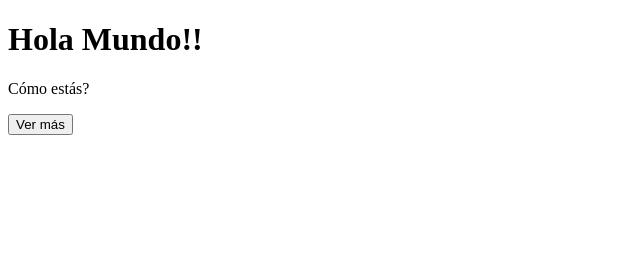
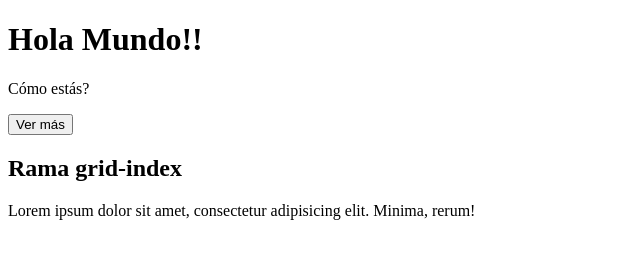
Before and after one commit to meme-castellanos/prueba-github, a plain HTML site: page pages/servicios.html in a window 1280 px wide. Shown: the whole page, without its empty margins (0-640 px from the left). Drawn offline with Linux system fonts and the light colour scheme.

Commit message:
Trabajo sobre grid-index

```diff
--- a/pages/servicios.html
+++ b/pages/servicios.html
@@ -10,5 +10,7 @@
     <h1>Hola Mundo!!</h1>
     <p>Cómo estás?</p>
     <button>Ver más</button>
+    <h2>Rama grid-index</h2>
+    <p>Lorem ipsum dolor sit amet, consectetur adipisicing elit. Minima, rerum!</p>
 </body>
 </html>
```
